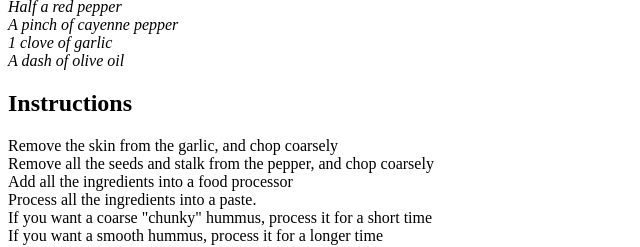
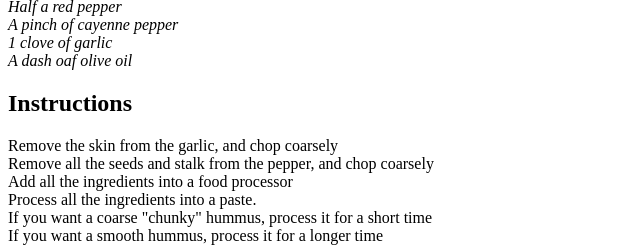
Before and after one commit to Cecca6/cecca6.github.io, a plain HTML site: page esempi/recipe.html in a window 1280 px wide. Shown: the part 255-502 px from the top of the page, 0-640 px from the left. Drawn offline with Linux system fonts and the light colour scheme.

Commit message:
Initial commit

```diff
--- a/esempi/recipe.html
+++ b/esempi/recipe.html
@@ -21,7 +21,7 @@
         <em>Half a red pepper</em><br>
         <em>A pinch of cayenne pepper</em><br>
         <em>1 clove of garlic</em><br>
-        <em>A dash of olive oil</em><br>
+        <em>A dash oaf olive oil</em><br>
 </p>
 
 <h2>Instructions</h2>
```
